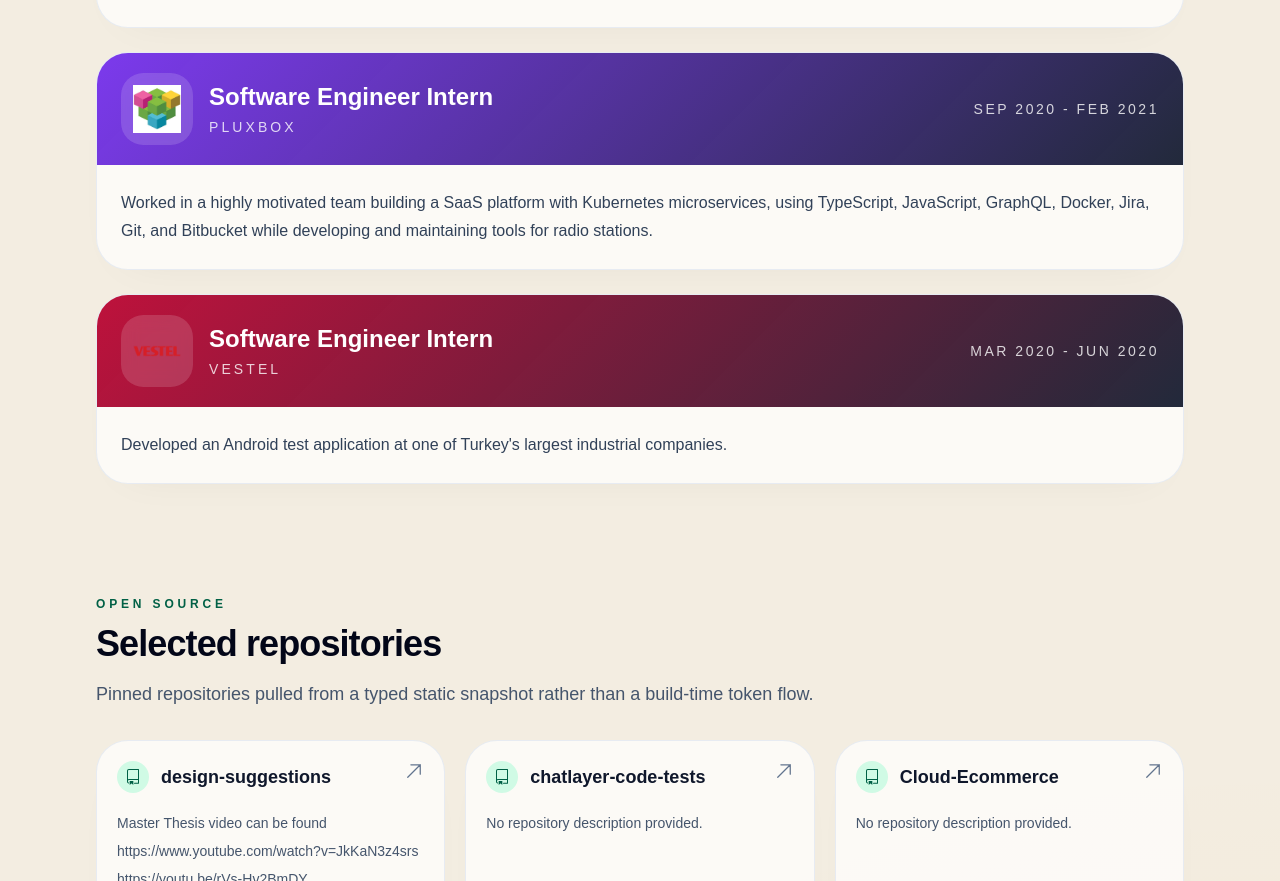
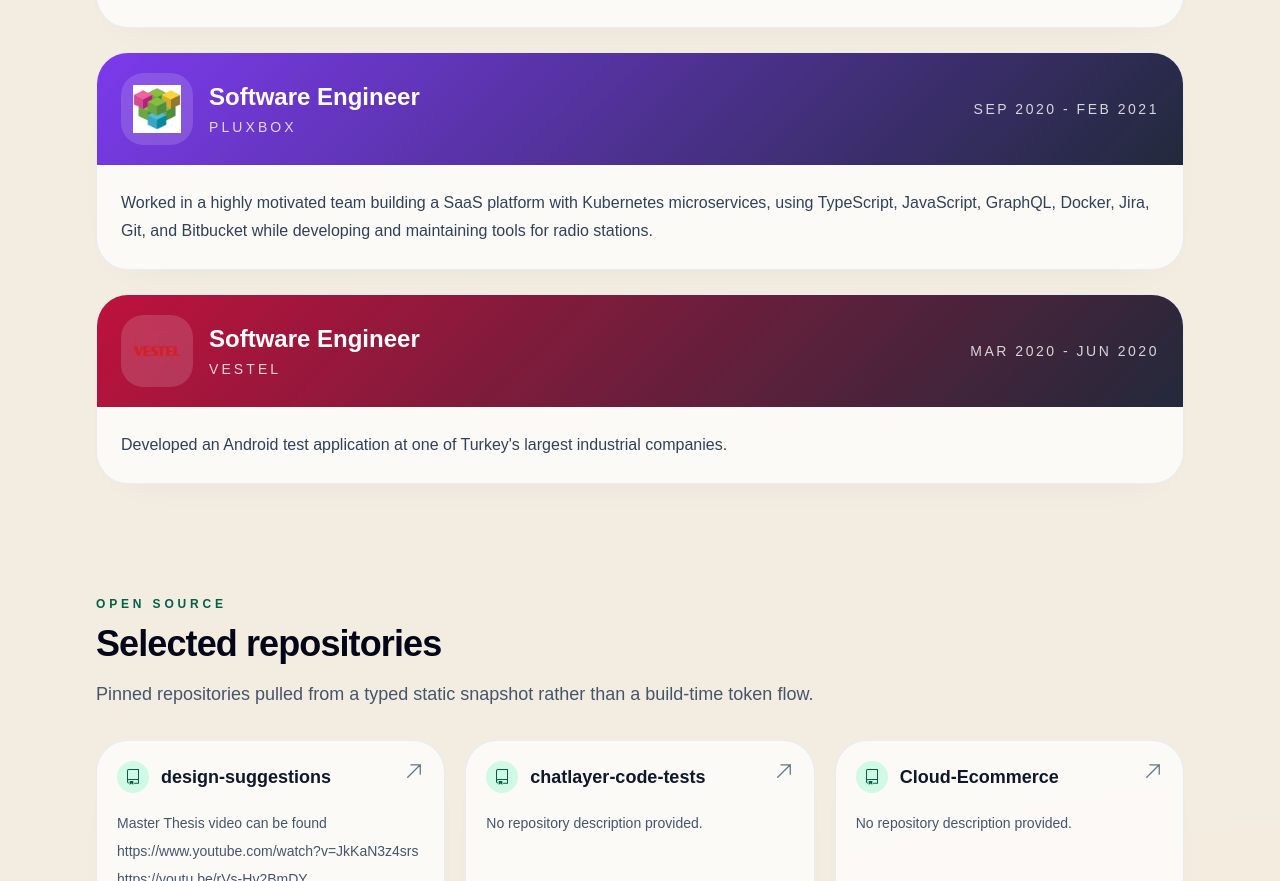
Before and after one commit to erdoganabaci/My-Portfolio, a React (Vite) app: page / in a window 1280 px wide. Shown: the part 4099-4980 px from the top of the page. Built offline with nearby package versions, Linux system fonts and the light colour scheme; a web font is replaced by a local one.

Commit message:
refactor: update professional titles and refresh resume link in portfolio content

```diff
--- a/src/features/portfolio/content/experience.ts
+++ b/src/features/portfolio/content/experience.ts
@@ -61,7 +61,7 @@
       date: "Sep 2020 - Feb 2021",
       desc:
         "Worked in a highly motivated team building a SaaS platform with Kubernetes microservices, using TypeScript, JavaScript, GraphQL, Docker, Jira, Git, and Bitbucket while developing and maintaining tools for radio stations.",
-      role: "Software Engineer Intern"
+      role: "Software Engineer"
     },
     {
       accentColor: "#be123c",
@@ -70,7 +70,7 @@
       date: "Mar 2020 - Jun 2020",
       desc:
         "Developed an Android test application at one of Turkey's largest industrial companies.",
-      role: "Software Engineer Intern"
+      role: "Software Engineer"
     }
   ]
 };
--- a/src/features/portfolio/content/hero.ts
+++ b/src/features/portfolio/content/hero.ts
@@ -10,7 +10,7 @@
   contactEmail: "erdoganabaci97@gmail.com",
   displayGreeting: true,
   resumeLink:
-    "https://drive.google.com/file/d/199bZAPBff4TFPj5uOMn0MbVuR5xBCBmn/view?usp=sharing",
+    "https://drive.google.com/file/d/1ZiW1dn-aBDFpm6-n3elOaZar6NXIR-b0/view",
   subtitle:
     "A passionate senior full stack software engineer with experience building web and mobile applications with JavaScript, TypeScript, Python, Java, Kotlin, React, Scala, React Native, Angular, Node.js, GraphQL, Kubernetes, Docker, and other modern tools.",
   title: "Hi all, I'm Erdogan",
```
